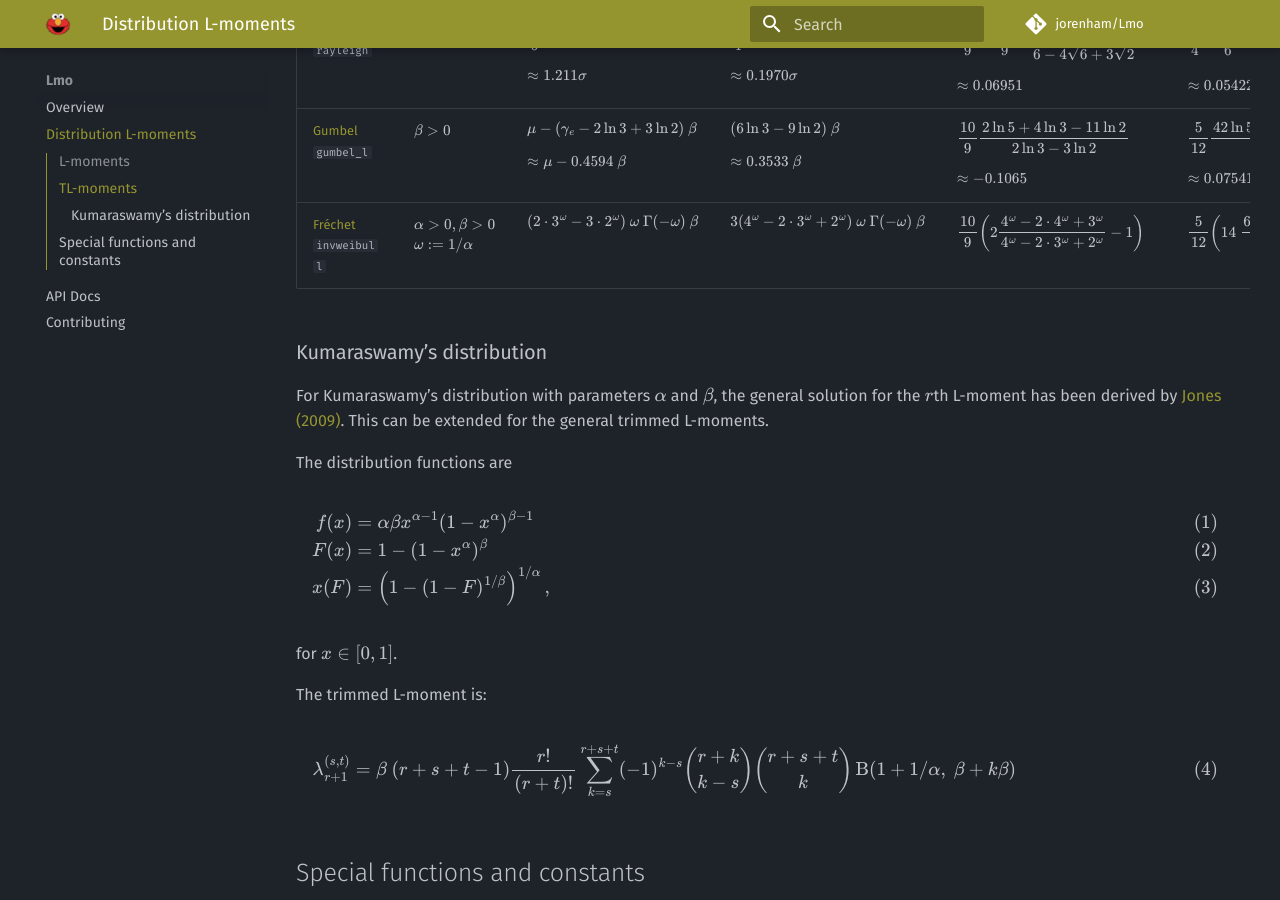
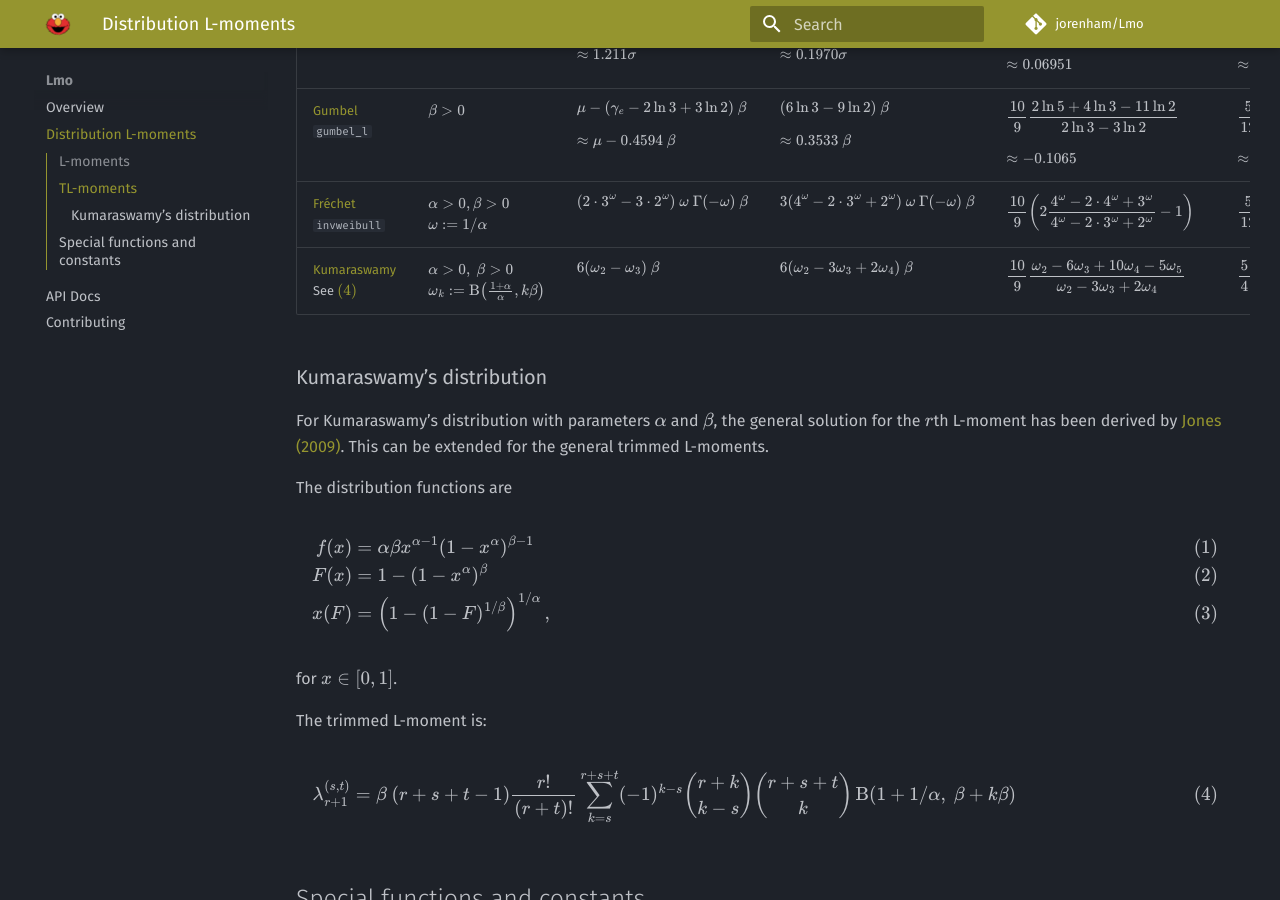
Before and after one commit to jorenham/Lmo, an MkDocs documentation site: the page built from docs/distributions.md, in a window 1280 px wide and 900 px high, scrolled down 3178 px. Built offline with MkDocs 1.6.1 and Material for MkDocs 9.7.7, drawn with Linux system fonts in a browser that asks for light colours; comment, search, counter and statistics services are not loaded; some of the changed text lies outside the part shown.

Commit message:
added the Kumaraswamy TL-moments too

```diff
--- a/docs/distributions.md
+++ b/docs/distributions.md
@@ -483,7 +483,6 @@
         \[ \frac{1 + 5 c^2}{6} \]
     </td>
 </tr>
-
 <tr>
     <td>
         <a
@@ -500,7 +499,7 @@
         \( \alpha > 0, \ \beta > 0 \)<br>
         <!-- \( \eta \stackrel{\text{def}}{=} 1 + 1 / a \) -->
         \(
-            \omega_n := \B \bigl( \frac{1 + \alpha}{\alpha}, n \beta \bigr)
+            \omega_k := \B \bigl( \frac{1 + \alpha}{\alpha}, k \beta \bigr)
         \)
     </td>
     <td>
@@ -936,7 +935,47 @@
 <!-- TODO: Pareto I -->
 <!-- TODO: Pareto II -->
 <!-- TODO: Pareto III -->
-<!-- TODO: Kumaraswamy -->
+<tr>
+    <td>
+        <a
+            href="https://wikipedia.org/wiki/Kumaraswamy_distribution"
+            target="_blank"
+            title="Kumaraswamy distribution - Wikipedia"
+        >
+            Kumaraswamy
+        </a>
+        <br>
+        See \( \eqref{eq:lr_kum} \)
+    </td>
+    <td>
+        \( \alpha > 0, \ \beta > 0 \)<br>
+        \(
+            \omega_k := \B \bigl( \frac{1 + \alpha}{\alpha}, k \beta \bigr)
+        \)
+    </td>
+    <td>
+        \[ 6 (\omega_2 - \omega_3) \ \beta \]
+    </td>
+    <td>
+        \[ 6 (\omega_2 - 3 \omega_3 + 2 \omega_4 ) \ \beta \]
+    </td>
+    <td>
+        \[
+            \frac{10}{9}
+            \frac
+                {\omega_2 - 6 \omega_3 + 10 \omega_4 - 5 \omega_5}
+                {\omega_2 - 3 \omega_3 + 2 \omega_4}
+        \]
+    </td>
+    <td>
+        \[
+            \frac{5}{4}
+            \frac
+                {\omega_2 - 10 \omega_3 + 30 \omega_4 - 35 \omega_5 + 14 \omega_6}
+                {\omega_2 - 3 \omega_3 + 2 \omega_4}
+        \]
+    </td>
+</tr>
 </table>
 
 ### Kumaraswamy's distribution
```
